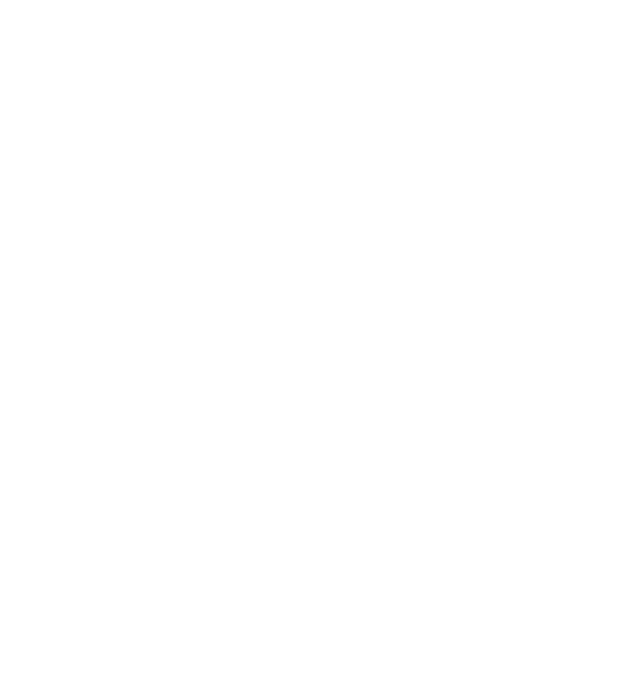
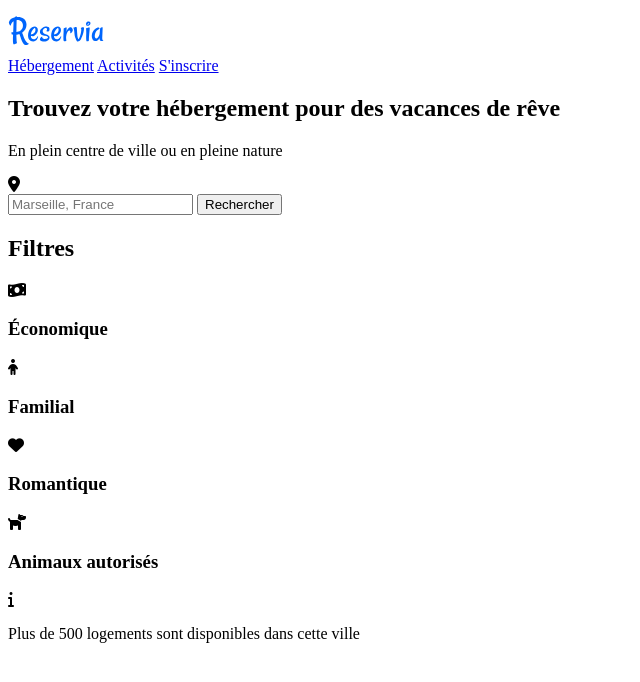
Before and after one commit to MathisBarre/Reservia, a plain HTML site: page index.html in a window 1280 px wide. Shown: the whole page, without its empty margins (0-640 px from the left). Drawn offline with nearby package versions, Linux system fonts and the light colour scheme; files that its build step writes are made by us from their sources.

Commit message:
feat: semantic html for research section

```diff
--- a/index.html
+++ b/index.html
@@ -5,10 +5,65 @@
   <meta name="viewport" content="width=device-width, initial-scale=1.0">
   <title>Reservia</title>
   <link rel="stylesheet" href="style.css">
+  <script src="https://kit.fontawesome.com/406da18a0b.js" crossorigin="anonymous" defer></script>
 </head>
 <body>
+  <header>
+    <img src="./img/reservia_logo.svg" alt="Reservia">
+    <nav>
+      <a href="#hosting">Hébergement</a>
+      <a href="#activity">Activités</a>
+      <a href="#">S'inscrire</a>
+    </nav>
+  </header>
   <main>
+    <section class="searchSection">
+      <header>
+        <h1>Trouvez votre hébergement pour des vacances de rêve</h1>
+        <p>En plein centre de ville ou en pleine nature</p>
+      </header>
+      <form action="proceedFrom.html" method="GET">
+        <div>
+          <i class="fas fa-map-marker-alt"></i>
+        </div>
+        <input type="search" placeholder="Marseille, France">
+        <input type="submit" value="Rechercher">
+      </form>
+      <div>
+        <h2>Filtres</h2>
+        <div>
+          <div>
+            <i class="fas fa-money-bill-wave"></i>
+          </div>
+          <h3>Économique</h3>
+        </div>
+        <div>
+          <div>
+            <i class="fas fa-child"></i>
+          </div>
+          <h3>Familial</h3>
+        </div>
+        <div>
+          <div>
+            <i class="fas fa-heart"></i>
+          </div>
+          <h3>Romantique</h3>
+        </div>
+        <div>
+          <div>
+            <i class="fas fa-dog"></i>
+          </div>
+          <h3>Animaux autorisés</h3>
+        </div>
+      </div>
+      <div>
+        <div><i class="fas fa-info"></i></div>
+        <p>Plus de 500 logements sont disponibles dans cette ville</p>
+      </div>
+    </section>
+  </main>
+  <footer>
 
-  </main>
+  </footer>
 </body>
 </html>
```
